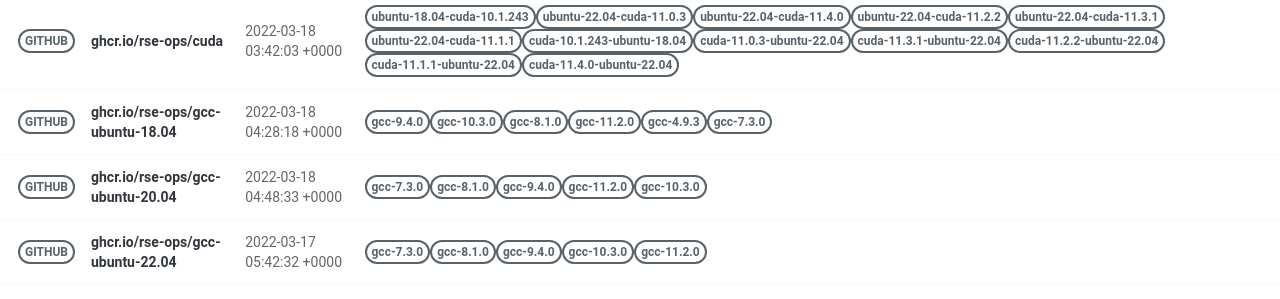
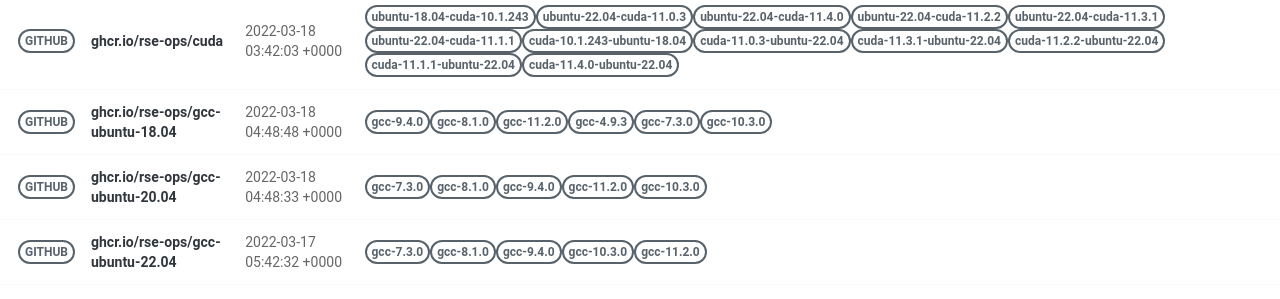
Before and after one commit to rse-ops/docker-images, a Jekyll site: the page built from pages/index.md, in a window 1280 px wide. Shown: the part 502-801 px from the top of the page. Built offline with Jekyll 4.4.1, drawn with Linux system fonts in a browser that asks for light colours; nearby versions of some CDN libraries.

Commit message:
Automated push to update library 2022-03-18

```diff
--- a/_library/ghcr.io-rse-ops-gcc-ubuntu-18.04.md
+++ b/_library/ghcr.io-rse-ops-gcc-ubuntu-18.04.md
@@ -1,7 +1,7 @@
 ---
 layout: container
 name: ghcr.io/rse-ops/gcc-ubuntu-18.04
-updated_at: 2022-03-18 04:28:18.505274
+updated_at: 2022-03-18 04:48:48.517671
 
 
 container_url: https://github.com/orgs/rse-ops/packages/container/package/gcc-ubuntu-18.04
```
Also changed, not shown: other parts of _library/ghcr.io-rse-ops-gcc-ubuntu-18.04.md (+3 -3 lines).
